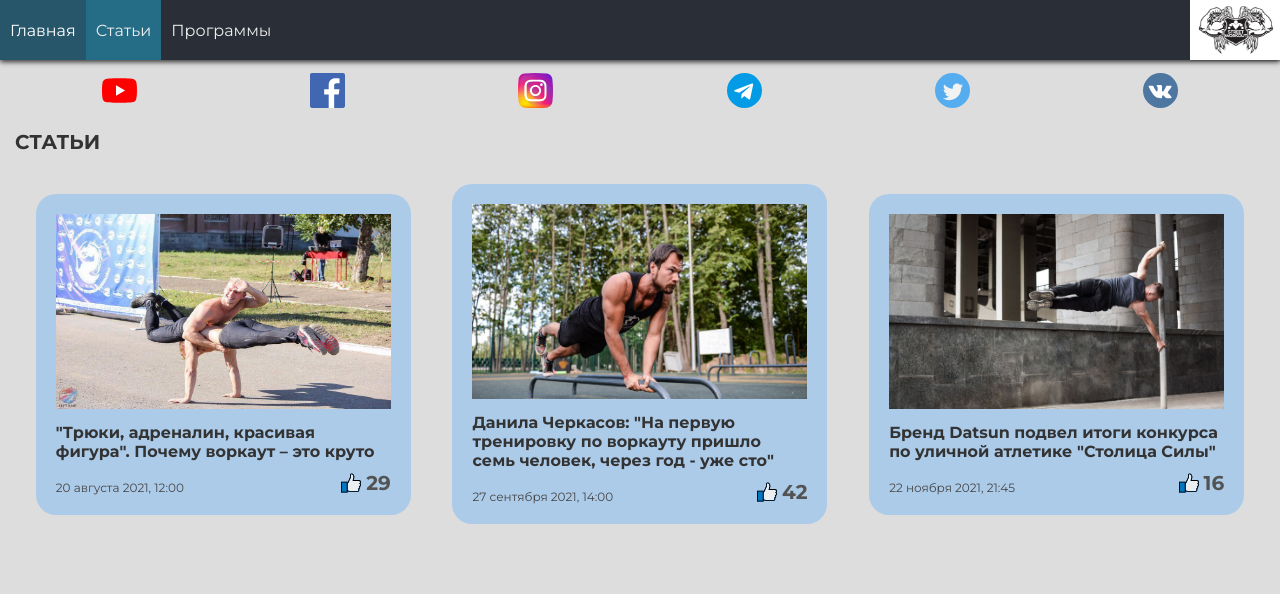
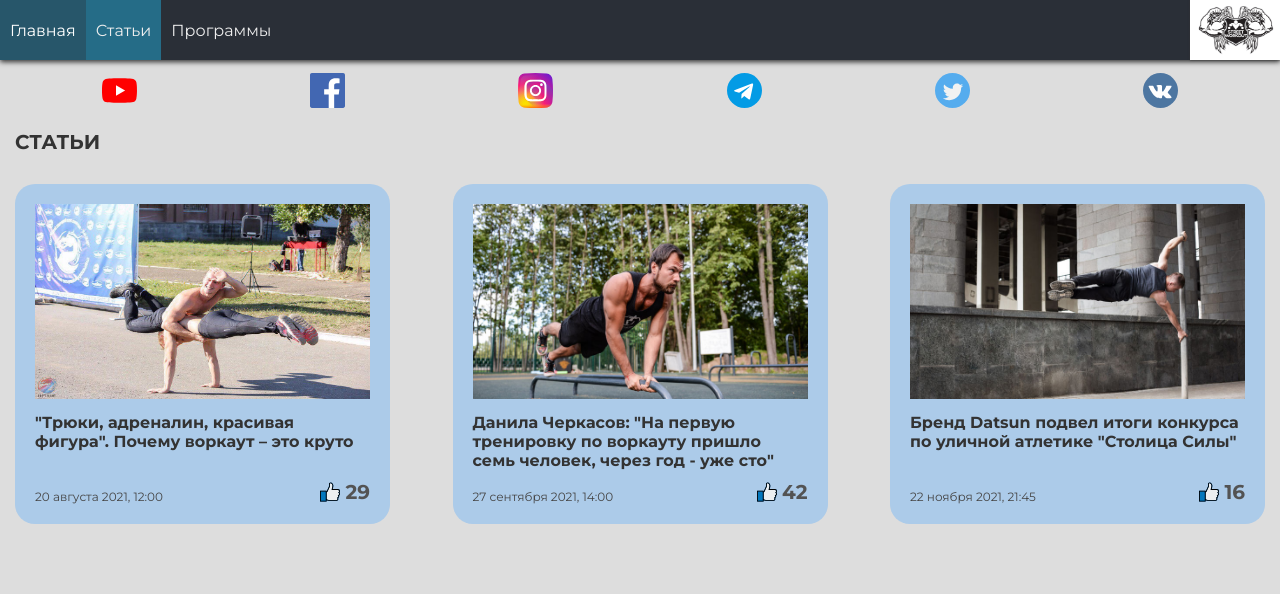
Before and after one commit to PavlenkoSt/WorkoutBlog__NextJS, a Next.js app: page /articles in a window 1280 px wide. Shown: the top 594 px of the page. Built offline with nearby package versions, Linux system fonts and the light colour scheme; data requests are answered from the project's data file.

Commit message:
add load progressbar and fix some styles

```diff
--- a/components/common/Article.jsx
+++ b/components/common/Article.jsx
@@ -6,6 +6,7 @@ export default function Article({ title, date, photo, id, likes }){
     return (
         <Link href={`/articles/${id}`}>
             <a className={s.article}>
+                <div>
                     <Image
                         width={600}
                         height={350}
@@ -13,6 +14,7 @@ export default function Article({ title, date, photo, id, likes }){
                         alt='article'
                     />
                     <div className={s.title}>{title}</div>
+                </div>
                 <div className={s.desc}>
                     <div className={s.date}>{date}</div>
                     <div className={s.likes}>
--- a/package.json
+++ b/package.json
@@ -11,6 +11,7 @@
   },
   "dependencies": {
     "next": "10.2.2",
+    "nextjs-progressbar": "0.0.9",
     "react": "17.0.2",
     "react-dom": "17.0.2",
     "sass": "^1.34.0"
--- a/pages/_app.js
+++ b/pages/_app.js
@@ -1,7 +1,20 @@
 import '../styles/globals.scss'
+import NextNprogress from 'nextjs-progressbar';
 
 function MyApp({ Component, pageProps }) {
-  return <Component {...pageProps} />
+  return (
+    <>
+      <Component {...pageProps} />
+      <NextNprogress
+        color="#29D"
+        startPosition={0.3}
+        stopDelayMs={200}
+        height="3"
+        options={{ showSpinner: false }}
+      />
+    </>
+  )
+
 }
 
 export default MyApp
--- a/pages/articles/index.jsx
+++ b/pages/articles/index.jsx
@@ -19,7 +19,6 @@ export default function Articles({articles}){
             <div className={s.articlesInner}>
                 {aticlesGenerate}
             </div>
-
         </MainLayout>
     )
 }
--- a/styles/Article.module.scss
+++ b/styles/Article.module.scss
@@ -1,10 +1,13 @@
 .article{
+    display: flex;
+    flex-direction: column;
+    justify-content: space-between;
     width: 30%;
     padding: 20px;
     border-radius: 20px;
     background-color: rgba(90, 174, 252, 0.377);
+    margin-bottom: 20px;
     transition: all ease .2s;
-
     &:hover{
         background-color: rgba(90, 174, 252, 0.589);
     }
@@ -28,6 +31,7 @@
     display: flex;
     align-items: flex-end;
     justify-content: space-between;
+    width: 100%;
 }
 
 .likes{
--- a/styles/Articles.module.scss
+++ b/styles/Articles.module.scss
@@ -1,7 +1,8 @@
 .articlesInner{
     display: flex;
-    align-items: center;
-    justify-content: space-around;
+    align-items: stretch;
+    justify-content: space-between;
+    gap: 20px;
 }
 
 .header{
```
Also changed, not shown: 1 other file (tests, documents, lock files or other folders). Lines whose indentation alone changed are shown as unchanged.
